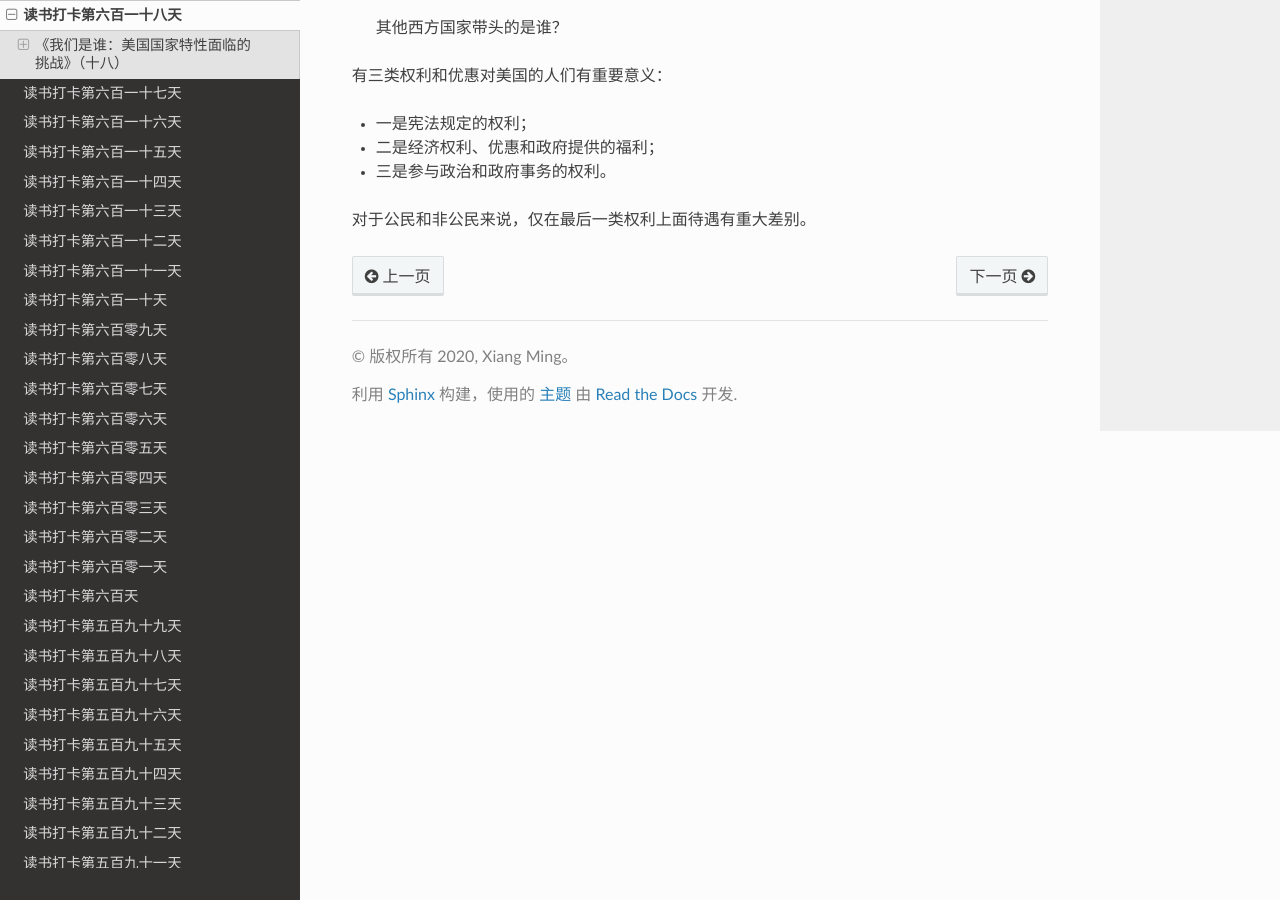
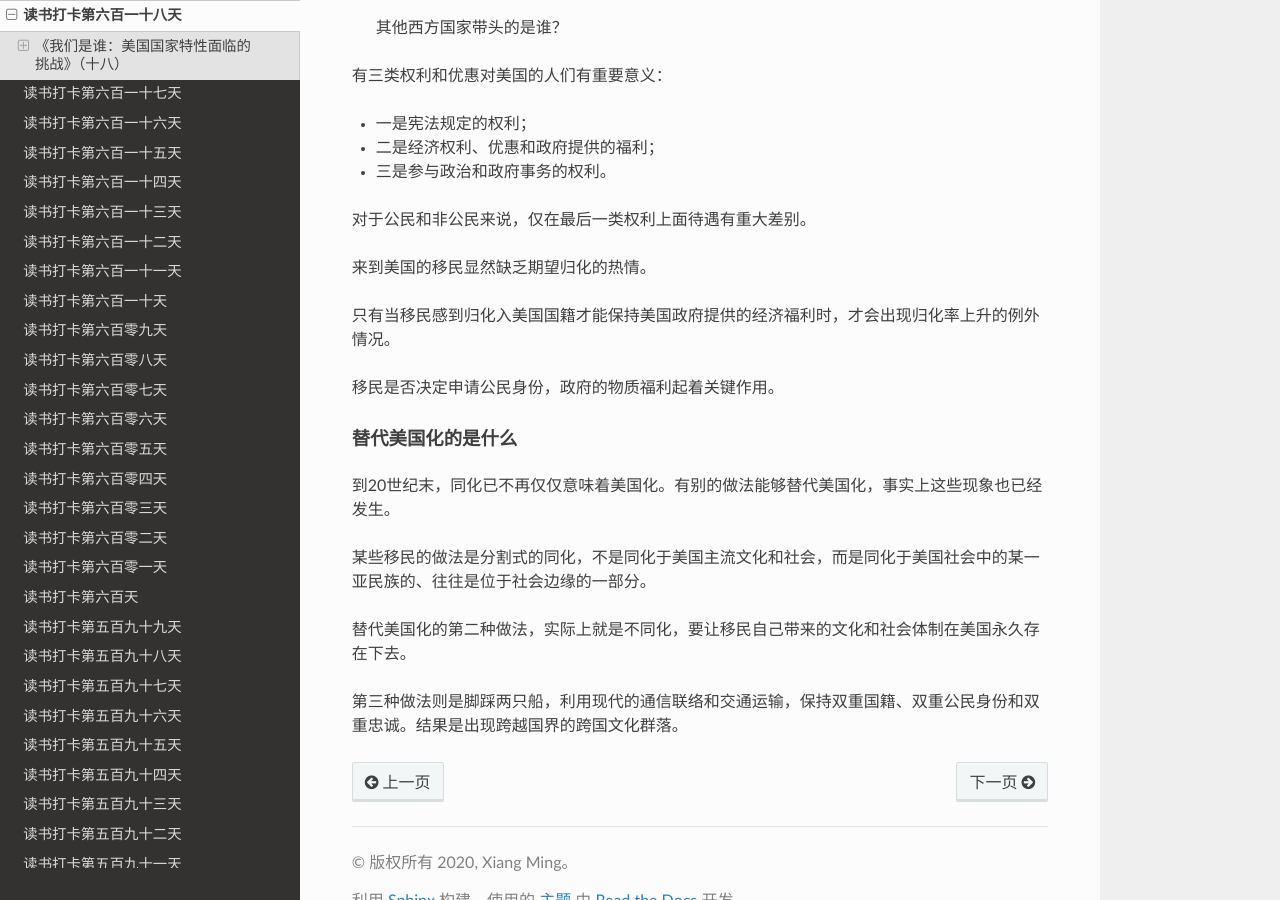
Before and after one commit to xiangming1975/reading, a Sphinx documentation site: the page built from source/2022-07-18.md, in a window 1280 px wide and 900 px high, scrolled down 482 px. Built offline with Sphinx 7.4.7 and the Read the Docs theme 2.0.0, drawn with Linux system fonts in a browser that asks for light colours.

Commit message:
自动提交时间: 2022-07-14T22:00:02,006557759+08:00

```diff
--- a/source/2022-07-18.md
+++ b/source/2022-07-18.md
@@ -14,3 +14,19 @@
 * 三是参与政治和政府事务的权利。
 
 对于公民和非公民来说，仅在最后一类权利上面待遇有重大差别。
+
+来到美国的移民显然缺乏期望归化的热情。
+
+只有当移民感到归化入美国国籍才能保持美国政府提供的经济福利时，才会出现归化率上升的例外情况。
+
+移民是否决定申请公民身份，政府的物质福利起着关键作用。
+
+#### 替代美国化的是什么
+
+到20世纪末，同化已不再仅仅意味着美国化。有别的做法能够替代美国化，事实上这些现象也已经发生。
+
+某些移民的做法是分割式的同化，不是同化于美国主流文化和社会，而是同化于美国社会中的某一亚民族的、往往是位于社会边缘的一部分。
+
+替代美国化的第二种做法，实际上就是不同化，要让移民自己带来的文化和社会体制在美国永久存在下去。
+
+第三种做法则是脚踩两只船，利用现代的通信联络和交通运输，保持双重国籍、双重公民身份和双重忠诚。结果是出现跨越国界的跨国文化群落。
```
Also changed, not shown: source/2022-07-19.md (added, +45 -0 lines).
